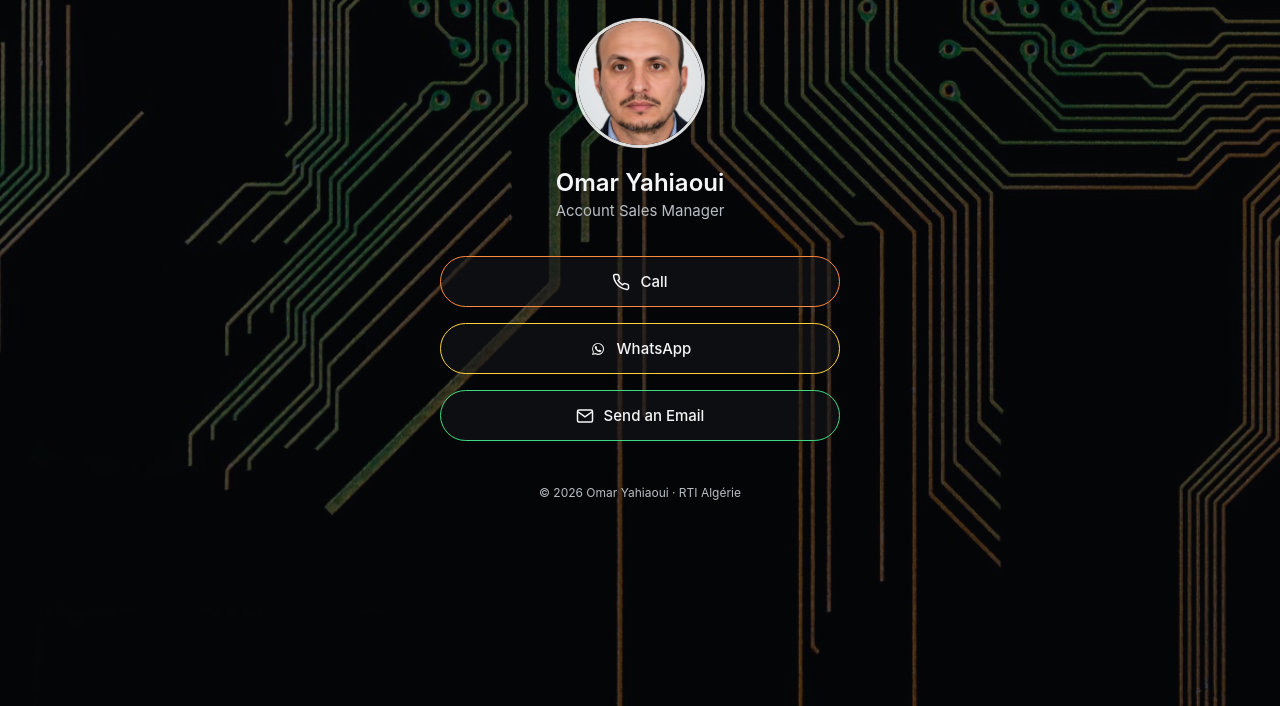
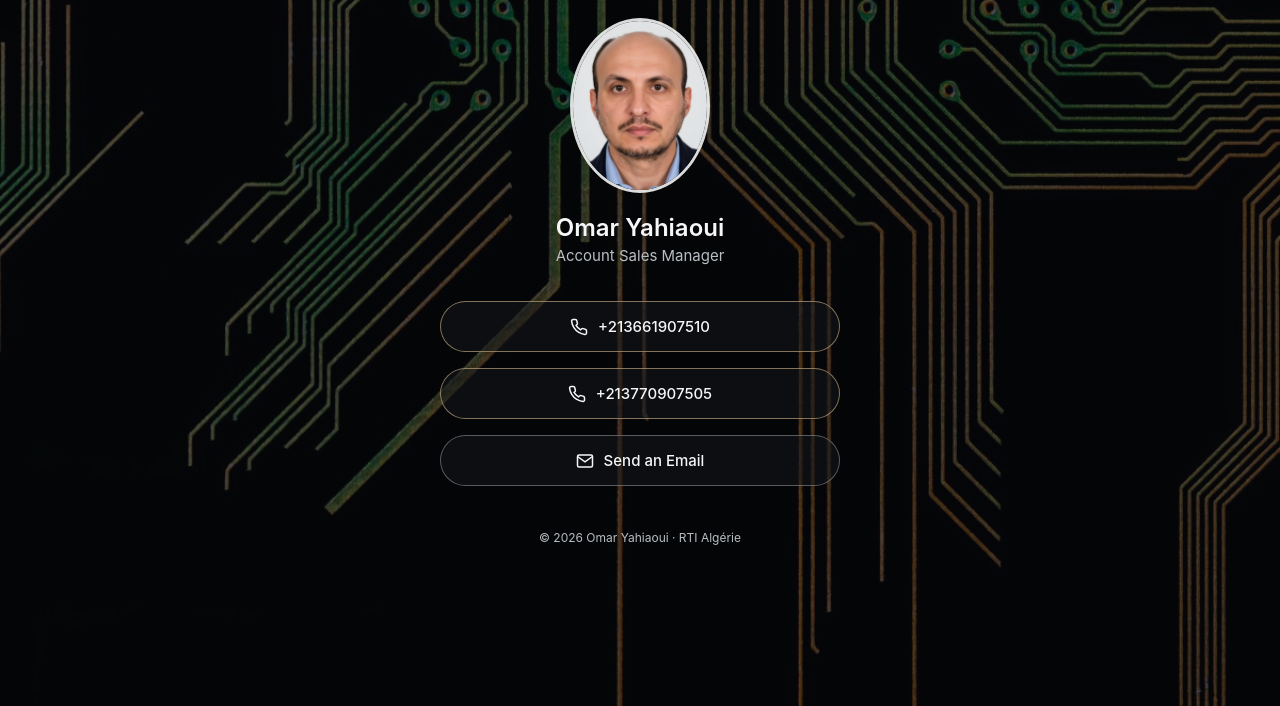
Before and after one commit to faiizayahiaouipro-spec/linkinbio, a plain HTML site: page index.html in a window 1280 px wide. Shown: the part 94-800 px from the top of the page. Drawn offline with Linux system fonts and the light colour scheme.

Commit message:
Add files via upload

```diff
--- a/index.html
+++ b/index.html
@@ -54,8 +54,8 @@
   }
 
   .avatar {
-    width: 130px;
-    height: 130px;
+    width: 140px;
+    height: 175px;
     border-radius: 50%;
     object-fit: cover;
     border: 3px solid rgba(255,255,255,0.85);
@@ -107,9 +107,9 @@
     transform: scale(0.98);
   }
 
-  .call    { --card-color: var(--call-color); }
-  .whatsapp{ --card-color: var(--whatsapp-color); }
-  .email   { --card-color: var(--email-color); }
+  .call    { --card-color: rgba(230, 200, 150, 0.55); }
+  .whatsapp{ --card-color: rgba(230, 200, 150, 0.55); }
+  .email   { --card-color: rgba(200, 205, 210, 0.4); }
 
   .icon {
     width: 18px;
@@ -142,14 +142,14 @@
         <svg class="icon" viewBox="0 0 24 24" fill="none" stroke="currentColor" stroke-width="2">
           <path d="M22 16.92v3a2 2 0 0 1-2.18 2 19.79 19.79 0 0 1-8.63-3.07 19.5 19.5 0 0 1-6-6 19.79 19.79 0 0 1-3.07-8.67A2 2 0 0 1 4.11 2h3a2 2 0 0 1 2 1.72c.127.96.361 1.903.7 2.81a2 2 0 0 1-.45 2.11L8.09 9.91a16 16 0 0 0 6 6l1.27-1.27a2 2 0 0 1 2.11-.45c.907.339 1.85.573 2.81.7A2 2 0 0 1 22 16.92z"/>
         </svg>
-        Call
+        +213661907510
       </a>
 
       <a class="link-card whatsapp" href="https://wa.me/213770907505" target="_blank" rel="noopener">
-        <svg class="icon" viewBox="0 0 24 24" fill="currentColor">
-          <path d="M17.6 6.32A7.85 7.85 0 0 0 12.05 4a7.94 7.94 0 0 0-6.87 11.93L4 20l4.2-1.1a7.9 7.9 0 0 0 3.84 1h.01a7.94 7.94 0 0 0 5.55-13.58zM12.05 18.4h-.01a6.5 6.5 0 0 1-3.32-.91l-.24-.14-2.47.65.66-2.41-.16-.25a6.55 6.55 0 0 1 10.2-8.1 6.5 6.5 0 0 1 1.94 4.66 6.56 6.56 0 0 1-6.6 6.5zm3.6-4.9c-.2-.1-1.17-.58-1.35-.64-.18-.07-.31-.1-.44.1-.13.2-.5.64-.62.77-.11.13-.23.14-.42.05a5.36 5.36 0 0 1-2.68-2.34c-.2-.35.2-.32.58-1.07.07-.13.03-.25-.03-.35-.07-.1-.5-1.2-.68-1.6-.18-.4-.36-.34-.5-.35h-.42c-.15 0-.38.05-.58.28-.2.23-.77.75-.77 1.83 0 1.08.79 2.13.9 2.28.11.14 1.53 2.34 3.71 3.19 1.84.72 2.21.58 2.61.54.4-.03 1.28-.52 1.46-1.03.18-.5.18-.93.13-1.02-.06-.1-.2-.15-.4-.24z"/>
+        <svg class="icon" viewBox="0 0 24 24" fill="none" stroke="currentColor" stroke-width="2">
+          <path d="M22 16.92v3a2 2 0 0 1-2.18 2 19.79 19.79 0 0 1-8.63-3.07 19.5 19.5 0 0 1-6-6 19.79 19.79 0 0 1-3.07-8.67A2 2 0 0 1 4.11 2h3a2 2 0 0 1 2 1.72c.127.96.361 1.903.7 2.81a2 2 0 0 1-.45 2.11L8.09 9.91a16 16 0 0 0 6 6l1.27-1.27a2 2 0 0 1 2.11-.45c.907.339 1.85.573 2.81.7A2 2 0 0 1 22 16.92z"/>
         </svg>
-        WhatsApp
+        +213770907505
       </a>
 
       <a class="link-card email" href="mailto:omar_yahiaoui@rtialgerie.com">
```
